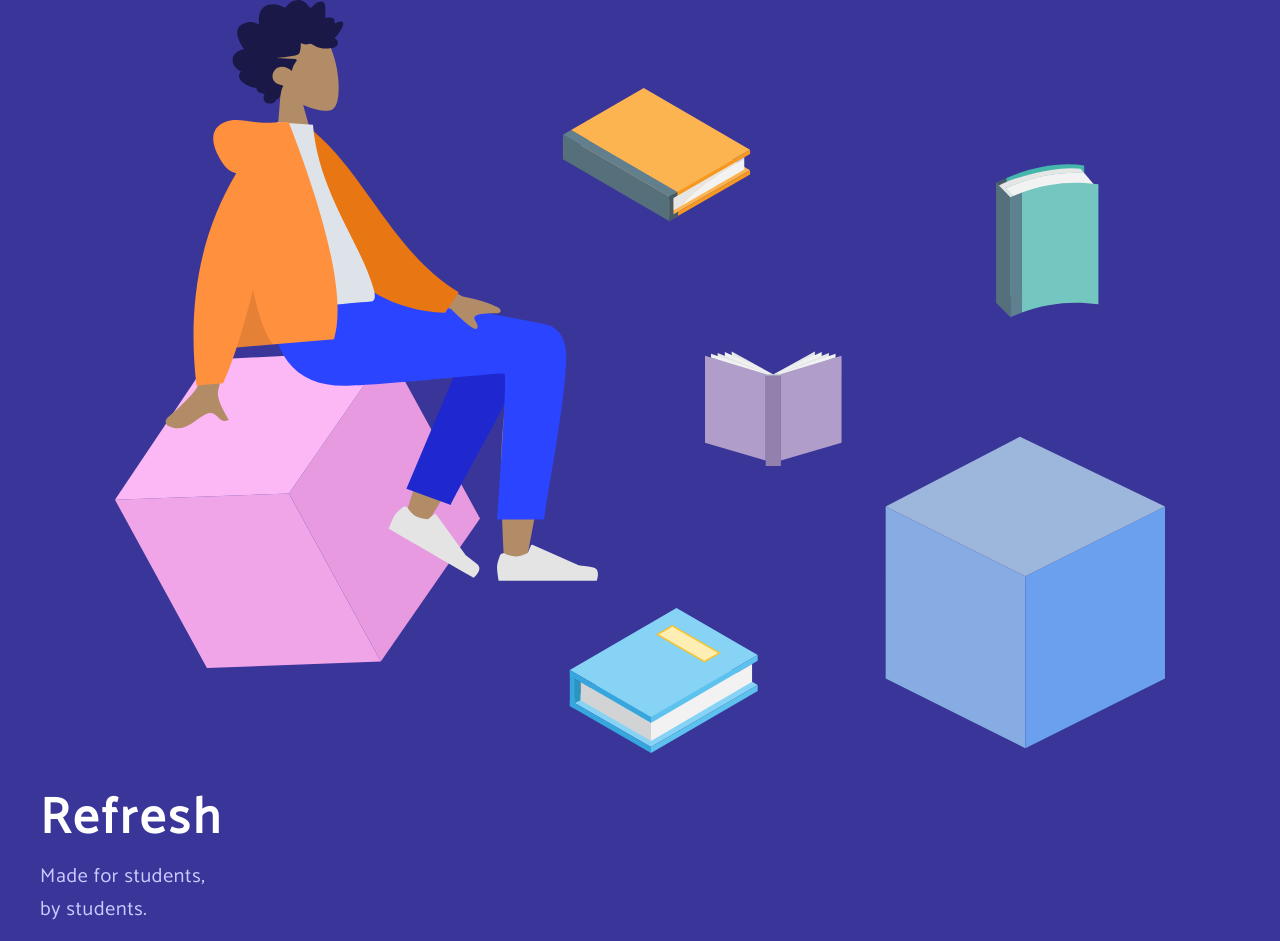
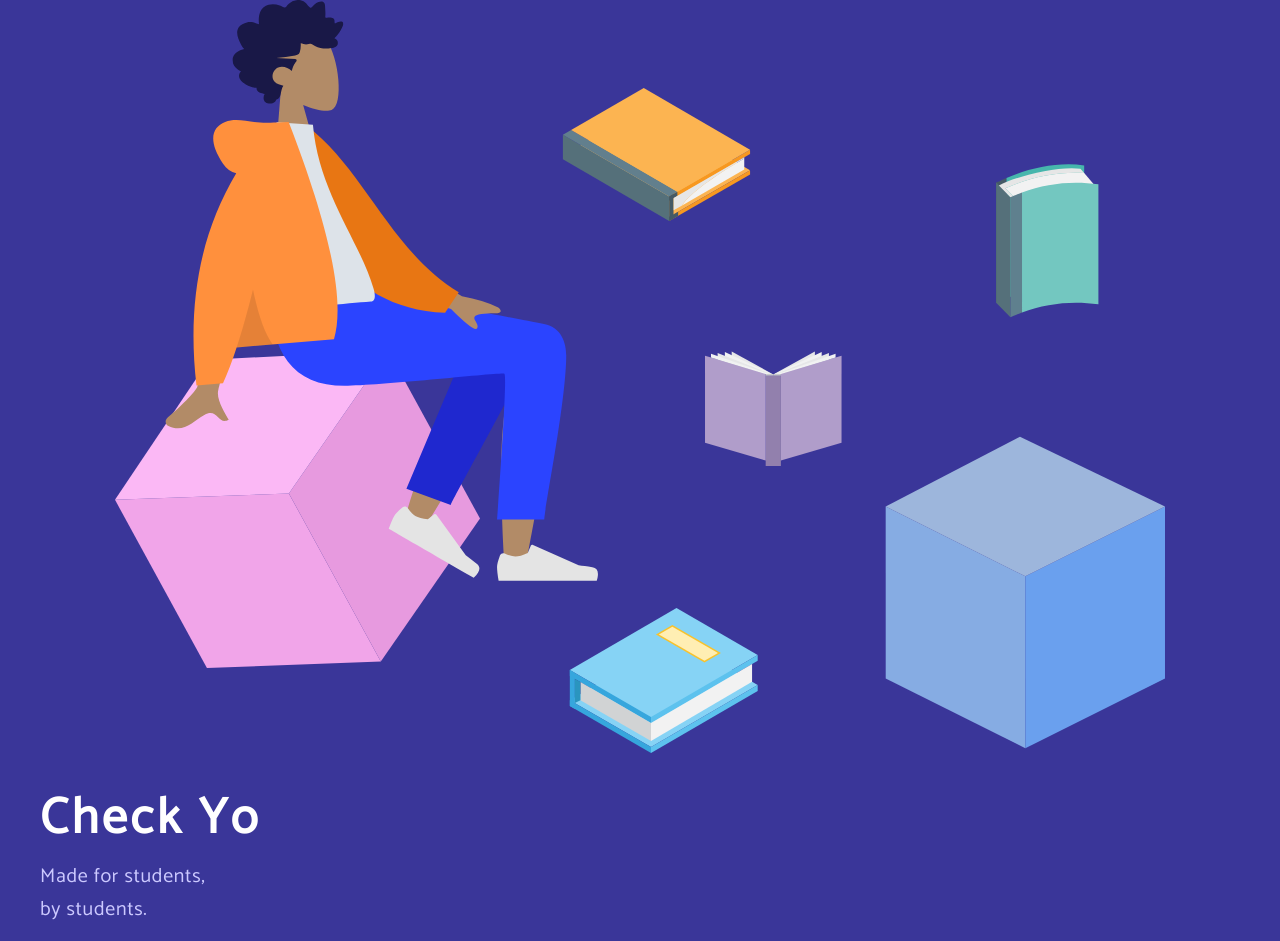
Before and after one commit to Refresh-App/Front-End, a React (Create React App) app: page / in a window 1280 px wide. Shown: the top 941 px of the page. Built offline with nearby package versions, Linux system fonts and the light colour scheme.

Commit message:
good to go

```diff
--- a/src/views/onboarding/Landing.js
+++ b/src/views/onboarding/Landing.js
@@ -19,7 +19,7 @@ const Landing = (props) => {
         <OnBoardContainer>
             <Logo src={onboardlogo} />
             <FlexHolder>
-                <Refresh>Refresh</Refresh>
+                <Refresh>Check Yo</Refresh>
                 <OnboardTxt>Made for students,<br /> by students.</OnboardTxt>
                 <br />
                 <OnboardTxt>Because success starts with the <br /> body in mind.</OnboardTxt>
```
